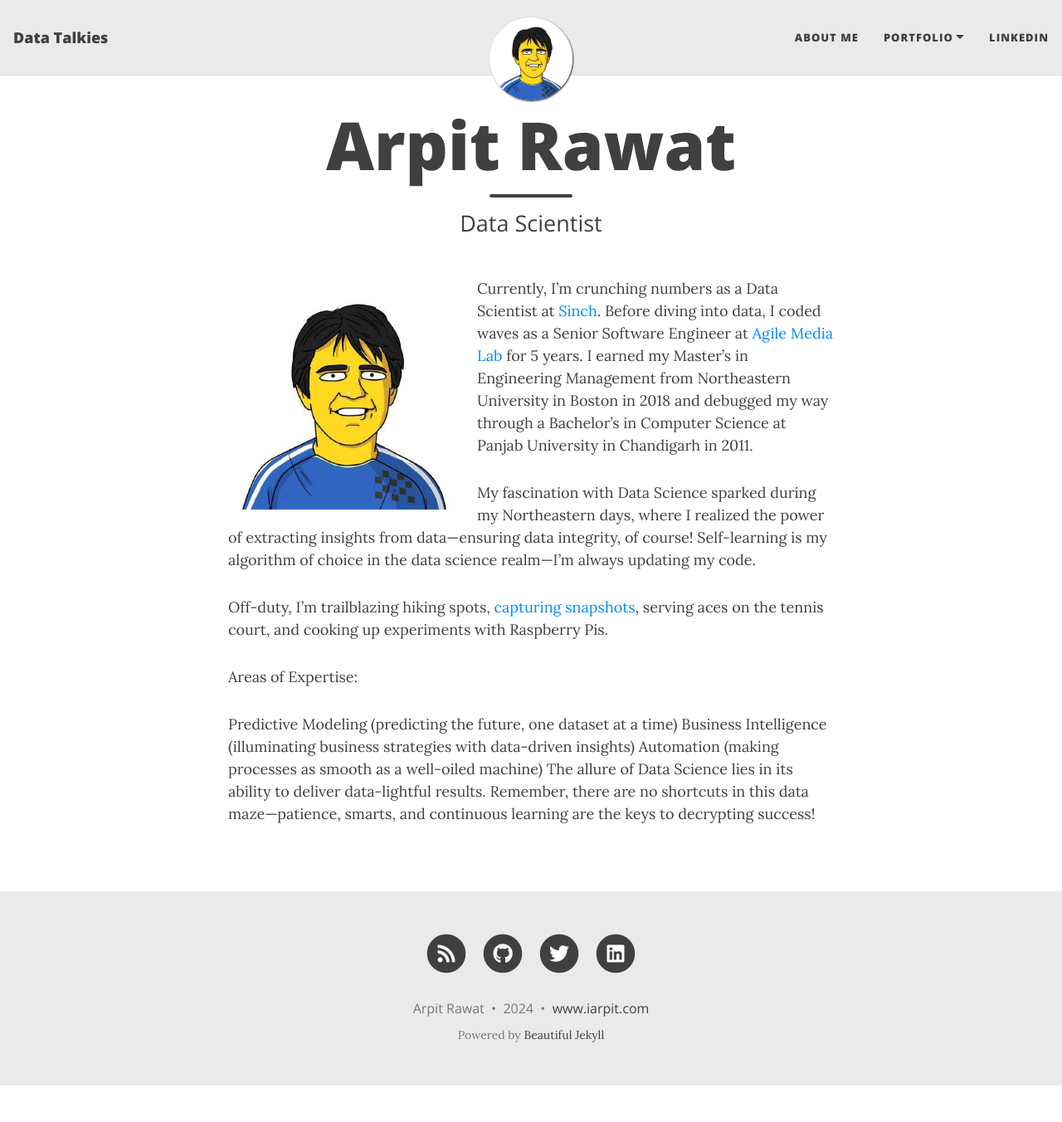
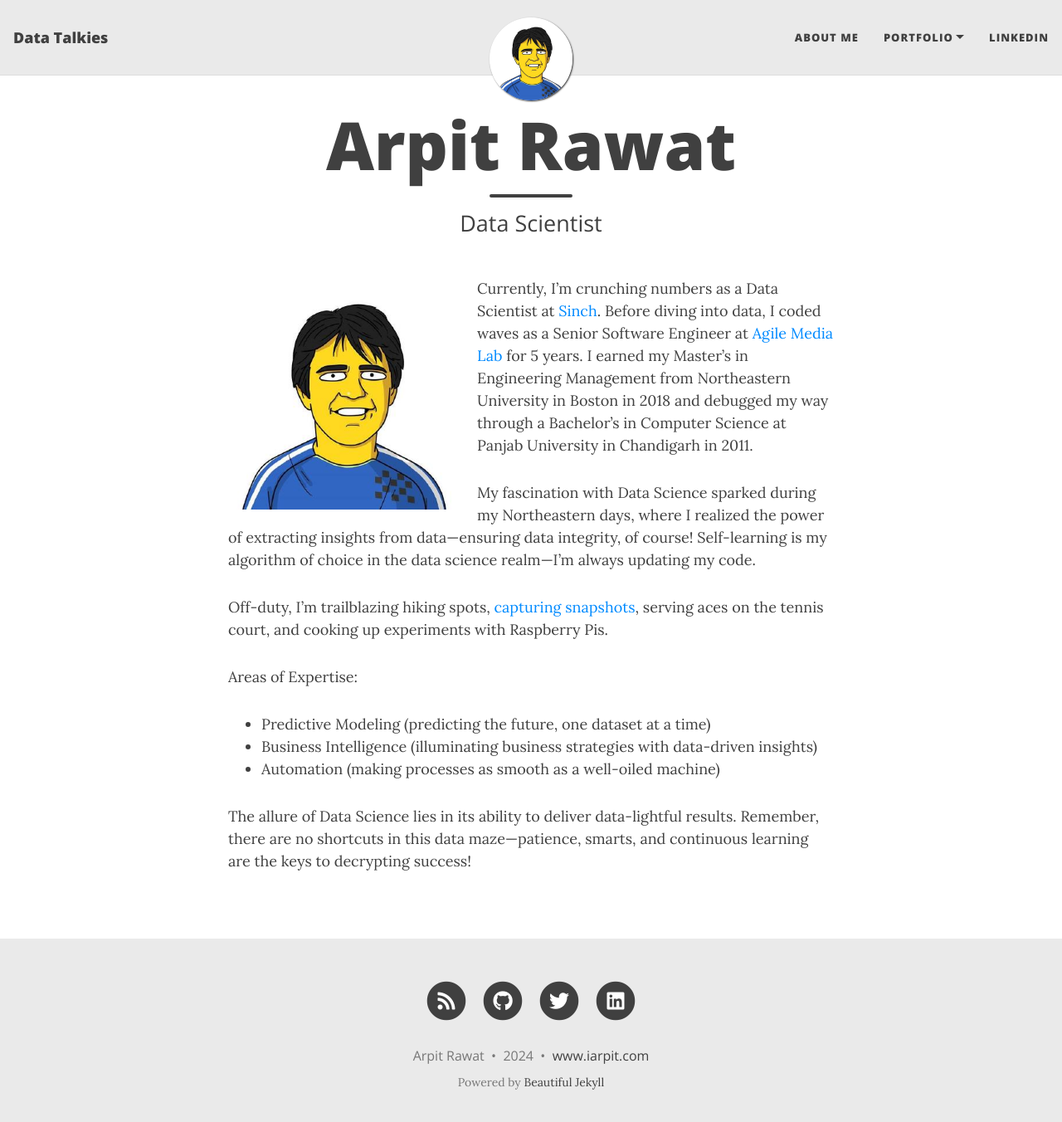
Before and after one commit to arpitHub/arpithub.github.io, a Jekyll site: the page built from aboutme.md, in a window 1280 px wide and 1365 px high. Shown: the top 1352 px of the window at 83% size. Built offline with Jekyll 4.4.1, drawn with Linux system fonts in a browser that asks for light colours; nearby versions of some CDN libraries.

Commit message:
fixed markdown

```diff
--- a/aboutme.md
+++ b/aboutme.md
@@ -14,7 +14,8 @@ Off-duty, I'm trailblazing hiking spots, [capturing snapshots](https://www.insta
 
 Areas of Expertise:
 
-Predictive Modeling (predicting the future, one dataset at a time)
-Business Intelligence (illuminating business strategies with data-driven insights)
-Automation (making processes as smooth as a well-oiled machine)
+- Predictive Modeling (predicting the future, one dataset at a time)
+- Business Intelligence (illuminating business strategies with data-driven insights)
+- Automation (making processes as smooth as a well-oiled machine)
+
 The allure of Data Science lies in its ability to deliver data-lightful results. Remember, there are no shortcuts in this data maze—patience, smarts, and continuous learning are the keys to decrypting success!
```
